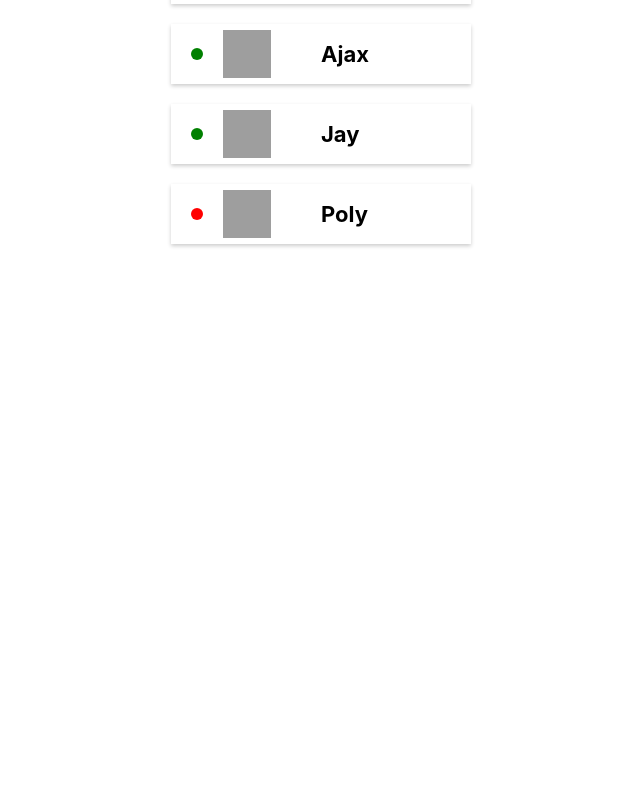
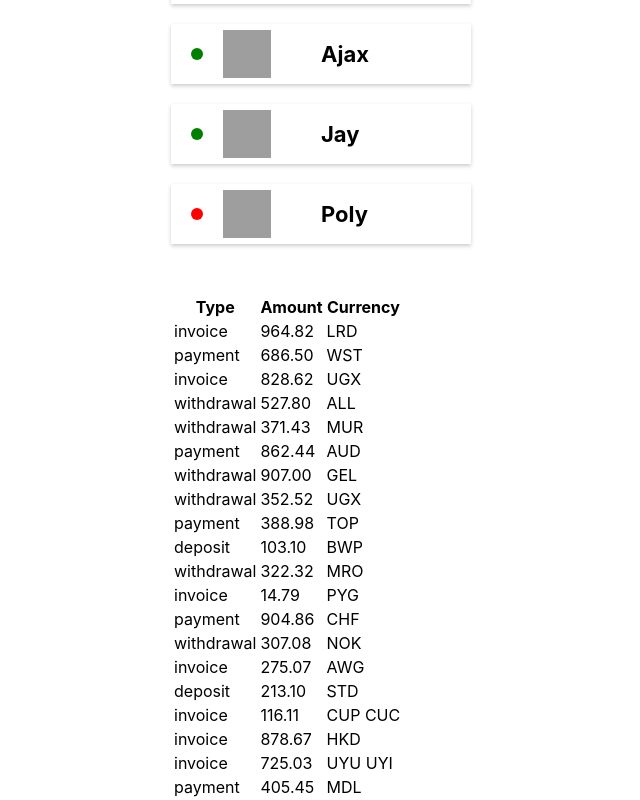
Before and after one commit to alex-neveroff/goit-react-hw-01-components, a React (Create React App) app: page / in a window 1280 px wide. Shown: the part 902-1702 px from the top of the page, without its empty margins (319-959 px from the left). Before the commit the page ends 1196 px from the top, so only its background shows below. Built offline with nearby package versions, Linux system fonts and the light colour scheme; grey boxes are pictures that could not be loaded.

Commit message:
Transaction w/o styles

```diff
--- a/src/components/App/App.jsx
+++ b/src/components/App/App.jsx
@@ -2,9 +2,11 @@ import { Container } from './App.styled';
 import { Profile } from 'components/Profile/Profile';
 import { Statistics } from 'components/Statistics/Statistics';
 import { FriendList } from 'components/FriendList/FriendList';
+import { TransactionHistory } from 'components/TransactionHistory/TransactionHistory';
 import user from 'data/user.json';
 import stats from 'data/stats.json';
 import friends from 'data/friends.json';
+import transactions from 'data/transactions.json';
 
 export const App = () => {
   return (
@@ -19,6 +21,7 @@ export const App = () => {
       <Statistics title="Upload stats" stats={stats} />
       <Statistics stats={stats} />
       <FriendList friends={friends} />
+      <TransactionHistory items={transactions} />
     </Container>
   );
 };
--- /dev/null
+++ b/src/components/TransactionHistory/TransactionHistory.jsx
@@ -0,0 +1,36 @@
+import PropTypes from 'prop-types';
+import {} from './TransactionHistory.styled';
+
+export const TransactionHistory = ({ items }) => {
+  return (
+    <table class="transaction-history">
+      <thead>
+        <tr>
+          <th>Type</th>
+          <th>Amount</th>
+          <th>Currency</th>
+        </tr>
+      </thead>
+      <tbody>
+        {items.map(({ id, type, amount, currency }) => (
+          <tr key={id}>
+            <td>{type}</td>
+            <td>{amount}</td>
+            <td>{currency}</td>
+          </tr>
+        ))}
+      </tbody>
+    </table>
+  );
+};
+
+TransactionHistory.propTypes = {
+  items: PropTypes.arrayOf(
+    PropTypes.exact({
+      id: PropTypes.string.isRequired,
+      type: PropTypes.string.isRequired,
+      amount: PropTypes.string.isRequired,
+      currency: PropTypes.string.isRequired,
+    })
+  ),
+};
--- /dev/null
+++ b/src/components/TransactionHistory/TransactionHistory.styled.jsx
@@ -0,0 +1 @@
+import styled from '@emotion/styled';
```
